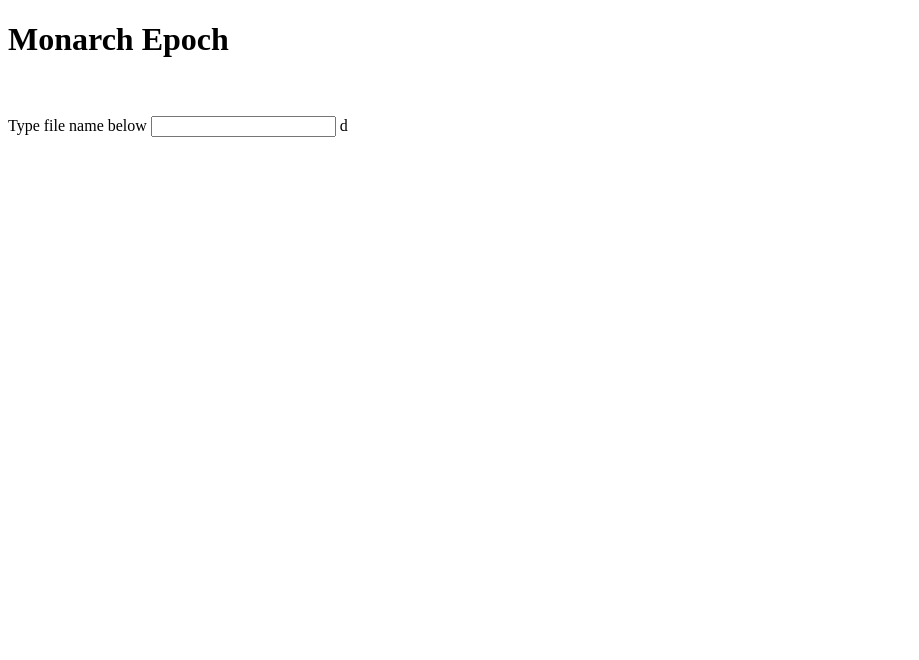
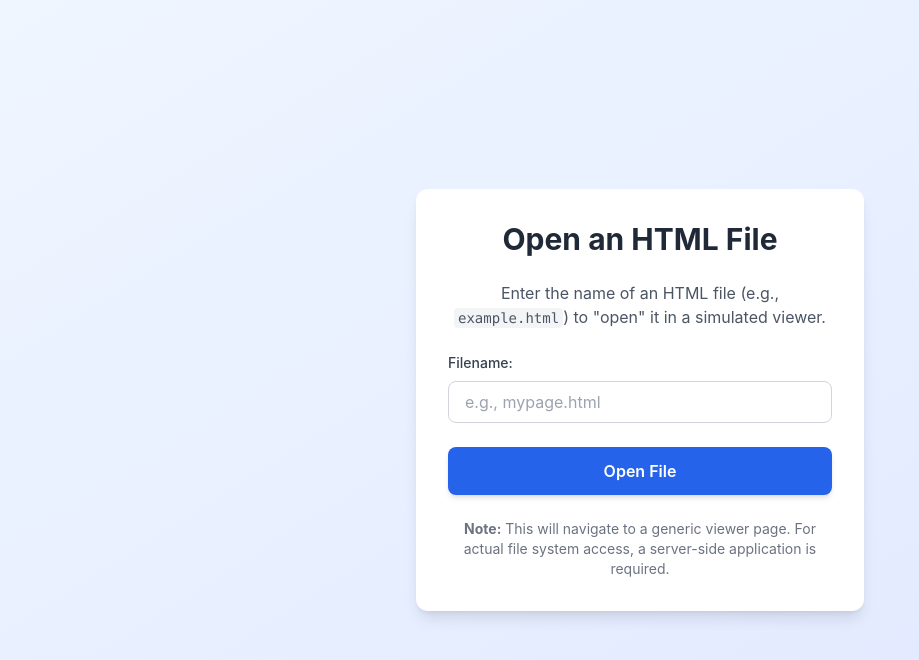
Before and after one commit to BigSexy27/ChainmailCasual, a plain HTML site: page index.html in a window 1280 px wide. Shown: the whole page, without its empty margins (0-919 px from the left). Drawn offline with nearby package versions, Linux system fonts and the light colour scheme.

Commit message:
Update index.html

```diff
--- a/index.html
+++ b/index.html
@@ -1,16 +1,101 @@
 <!DOCTYPE html>
 <html lang="en">
-  <head>
+<head>
     <meta charset="UTF-8">
-    <title>Monarch Epoch</title>
-  </head>
+    <meta name="viewport" content="width=device-width, initial-scale=1.0">
+    <title>Simple File Explorer</title>
+    <script src="https://cdn.tailwindcss.com"></script>
+    <style>
+        /* Custom font for a clean look */
+        body {
+            font-family: 'Inter', sans-serif;
+        }
+    </style>
+</head>
+<body class="bg-gradient-to-br from-blue-50 to-indigo-100 min-h-screen flex items-center justify-center p-4">
+    <div class="bg-white p-8 rounded-xl shadow-lg w-full max-w-md text-center">
+        <h1 class="text-3xl font-bold text-gray-800 mb-6">Open an HTML File</h1>
+        <p class="text-gray-600 mb-6">
+            Enter the name of an HTML file (e.g., <code class="bg-gray-100 px-1 py-0.5 rounded text-sm">example.html</code>)
+            to "open" it in a simulated viewer.
+        </p>
 
-  <body>
-  <h1>Monarch Epoch</h1>
-    <br><br>Type file name below
-    <input type="text">
+        <div class="mb-6">
+            <label for="filenameInput" class="block text-left text-gray-700 text-sm font-medium mb-2">
+                Filename:
+            </label>
+            <input
+                type="text"
+                id="filenameInput"
+                placeholder="e.g., mypage.html"
+                class="w-full px-4 py-2 border border-gray-300 rounded-lg focus:outline-none focus:ring-2 focus:ring-blue-500 transition duration-200"
+            >
+        </div>
 
+        <button
+            onclick="openFile()"
+            class="w-full bg-blue-600 text-white py-3 rounded-lg font-semibold hover:bg-blue-700 focus:outline-none focus:ring-2 focus:ring-blue-500 focus:ring-offset-2 transition duration-200 shadow-md"
+        >
+            Open File
+        </button>
 
+        <p class="text-sm text-gray-500 mt-6">
+            <span class="font-bold">Note:</span> This will navigate to a generic viewer page. For actual file system access, a server-side application is required.
+        </p>
+    </div>
 
-  </body>d
+    <script>
+        /**
+         * @function openFile
+         * @description Retrieves the filename from the input field,
+         * encodes it, and navigates to the viewer.html page, passing
+         * the filename as a URL query parameter.
+         */
+        function openFile() {
+            const filename = document.getElementById('filenameInput').value;
+
+            // Check if the filename is empty
+            if (!filename) {
+                // Instead of alert, display a message within the UI
+                displayMessage('Please enter a filename!', 'error');
+                return;
+            }
+
+            // Encode the filename to ensure it's safe for use in a URL
+            const encodedFilename = encodeURIComponent(filename);
+
+            // Navigate to the viewer.html page, passing the filename as a query parameter.
+            // This simulates "opening" the file by displaying its name in the next page.
+            window.location.href = `viewer.html?filename=${encodedFilename}`;
+        }
+
+        /**
+         * @function displayMessage
+         * @description Displays a temporary message to the user.
+         * @param {string} message - The message to display.
+         * @param {string} type - The type of message ('success' or 'error').
+         */
+        function displayMessage(message, type) {
+            let messageDiv = document.getElementById('messageDiv');
+            if (!messageDiv) {
+                messageDiv = document.createElement('div');
+                messageDiv.id = 'messageDiv';
+                messageDiv.className = 'mt-4 p-3 rounded-lg text-sm font-medium';
+                document.querySelector('.bg-white').appendChild(messageDiv);
+            }
+
+            messageDiv.textContent = message;
+            if (type === 'error') {
+                messageDiv.className = 'mt-4 p-3 rounded-lg text-sm font-medium bg-red-100 text-red-700';
+            } else {
+                messageDiv.className = 'mt-4 p-3 rounded-lg text-sm font-medium bg-green-100 text-green-700';
+            }
+
+            // Remove the message after a few seconds
+            setTimeout(() => {
+                messageDiv.remove();
+            }, 3000);
+        }
+    </script>
+</body>
 </html>
```
